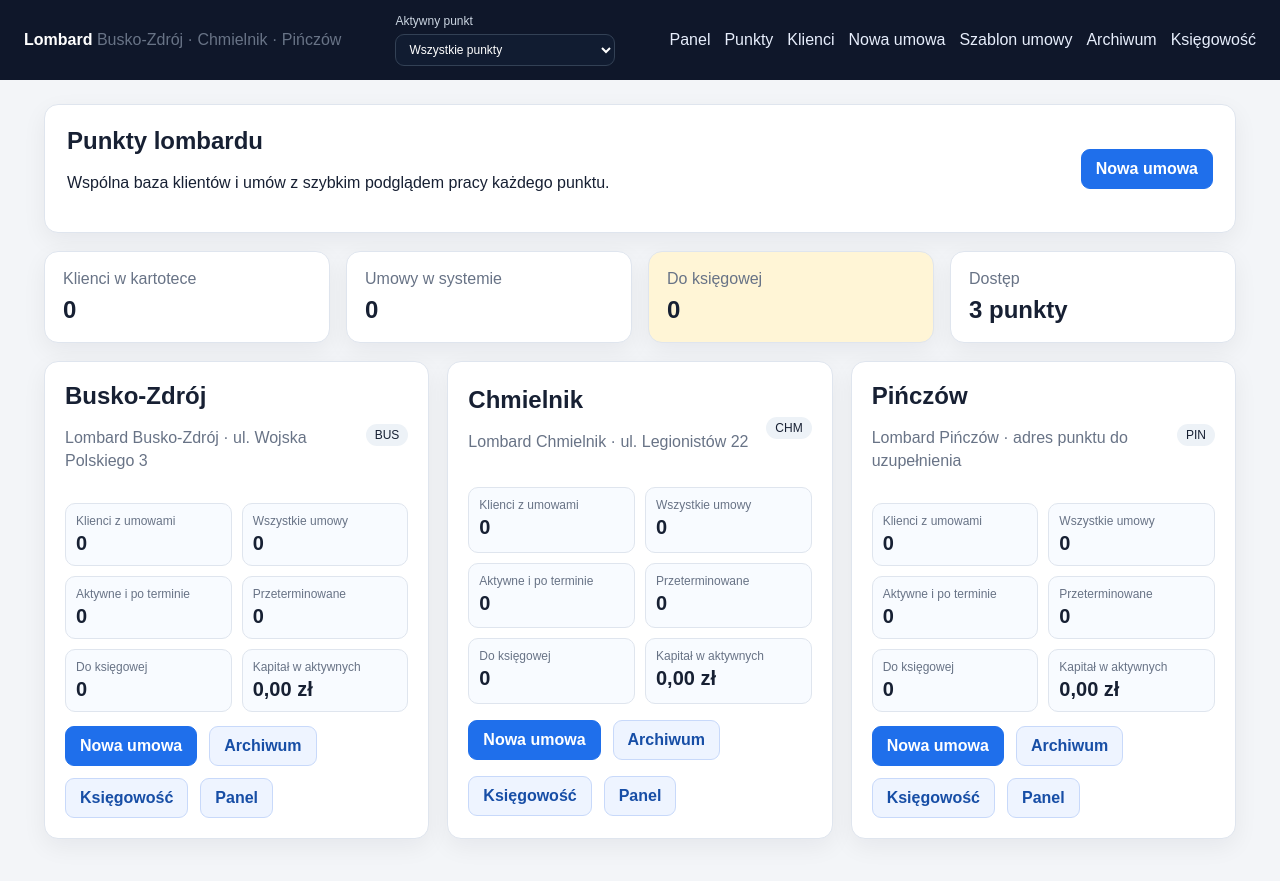
After one commit to konbogcars-glitch/lombard, a Flask app: page /branches in a window 1280 px wide. The commit adds this page. Run offline with Flask 3, Linux system fonts and the light colour scheme; data comes from the database, SQL or seed files in the repository; data that the repository does not hold is empty.

Commit message:
Add branch workload overview
Co-authored-by: konbogcars-glitch <konbogcars-glitch@users.noreply.github.com>

```diff
--- a/lombard/routes.py
+++ b/lombard/routes.py
@@ -479,6 +479,59 @@ def dashboard() -> str:
         today=_today(),
         selected_branch_id=branch_id,
         showing_all_branches=showing_all_branches,
+    )
+
+
+def _branch_workload_rows() -> list[dict]:
+    return query_all(
+        """
+        SELECT
+            branches.*,
+            COUNT(contracts.id) AS contracts_total,
+            COUNT(DISTINCT contracts.client_id) AS clients_count,
+            COALESCE(SUM(CASE WHEN contracts.status IN ('active', 'expired') THEN 1 ELSE 0 END), 0) AS open_count,
+            COALESCE(SUM(CASE WHEN contracts.status = 'expired' THEN 1 ELSE 0 END), 0) AS expired_count,
+            COALESCE(SUM(
+                CASE
+                    WHEN contracts.status IN ('settled', 'sold')
+                         AND contracts.accountant_sent_at IS NULL
+                    THEN 1
+                    ELSE 0
+                END
+            ), 0) AS accounting_pending_count,
+            COALESCE(SUM(
+                CASE
+                    WHEN contracts.status IN ('active', 'expired')
+                    THEN contracts.loan_amount_cents
+                    ELSE 0
+                END
+            ), 0) AS open_loan_cents
+        FROM branches
+        LEFT JOIN contracts ON contracts.branch_id = branches.id
+        GROUP BY branches.id
+        ORDER BY branches.id
+        """
+    )
+
+
+@bp.route("/branches")
+def branches() -> str:
+    _refresh_overdue_contracts()
+    totals = query_one(
+        """
+        SELECT
+            (SELECT COUNT(*) FROM clients) AS clients_total,
+            (SELECT COUNT(*) FROM contracts) AS contracts_total,
+            (SELECT COUNT(*)
+             FROM contracts
+             WHERE status IN ('settled', 'sold')
+               AND accountant_sent_at IS NULL) AS accounting_pending_total
+        """
+    )
+    return render_template(
+        "branches.html",
+        branches=_branch_workload_rows(),
+        totals=totals,
     )
 
 
--- a/lombard/static/style.css
+++ b/lombard/static/style.css
@@ -372,6 +372,46 @@ button:hover {
   margin-bottom: 4px;
 }
 
+.branch-grid {
+  display: grid;
+  gap: 18px;
+  grid-template-columns: repeat(auto-fit, minmax(320px, 1fr));
+}
+
+.branch-card {
+  display: grid;
+  gap: 14px;
+}
+
+.branch-metrics {
+  display: grid;
+  gap: 10px;
+  grid-template-columns: repeat(2, minmax(0, 1fr));
+  margin: 0;
+}
+
+.branch-metrics div {
+  background: #f8fbff;
+  border: 1px solid var(--line);
+  border-radius: 10px;
+  padding: 10px;
+}
+
+.branch-metrics dt {
+  color: var(--muted);
+  font-size: 12px;
+}
+
+.branch-metrics dd {
+  font-size: 20px;
+  font-weight: 700;
+  margin: 4px 0 0;
+}
+
+.branch-actions {
+  flex-wrap: wrap;
+}
+
 .details {
   display: grid;
   grid-template-columns: 190px minmax(0, 1fr);
--- a/lombard/templates/base.html
+++ b/lombard/templates/base.html
@@ -29,6 +29,7 @@
     </form>
     <nav>
       <a href="{{ url_for('lombard.dashboard') }}">Panel</a>
+      <a href="{{ url_for('lombard.branches') }}">Punkty</a>
       <a href="{{ url_for('lombard.clients') }}">Klienci</a>
       <a href="{{ url_for('lombard.contract_new') }}">Nowa umowa</a>
       <a href="{{ url_for('lombard.contract_template_settings') }}">Szablon umowy</a>
--- /dev/null
+++ b/lombard/templates/branches.html
@@ -0,0 +1,78 @@
+{% extends "base.html" %}
+{% block title %}Punkty lombardu{% endblock %}
+{% block content %}
+<section class="hero">
+  <div>
+    <h1>Punkty lombardu</h1>
+    <p>Wspólna baza klientów i umów z szybkim podglądem pracy każdego punktu.</p>
+  </div>
+  <a class="button primary" href="{{ url_for('lombard.contract_new') }}">Nowa umowa</a>
+</section>
+
+<section class="cards">
+  <article class="card">
+    <span class="label">Klienci w kartotece</span>
+    <strong>{{ totals.clients_total or 0 }}</strong>
+  </article>
+  <article class="card">
+    <span class="label">Umowy w systemie</span>
+    <strong>{{ totals.contracts_total or 0 }}</strong>
+  </article>
+  <article class="card warning">
+    <span class="label">Do księgowej</span>
+    <strong>{{ totals.accounting_pending_total or 0 }}</strong>
+  </article>
+  <article class="card">
+    <span class="label">Dostęp</span>
+    <strong>3 punkty</strong>
+  </article>
+</section>
+
+<section class="branch-grid">
+  {% for branch in branches %}
+    <article class="panel branch-card">
+      <div class="panel-heading">
+        <div>
+          <h2>{{ branch.city }}</h2>
+          <p class="muted">{{ branch.name }} · {{ branch.address }}</p>
+        </div>
+        <span class="status">{{ branch.code }}</span>
+      </div>
+
+      <dl class="branch-metrics">
+        <div>
+          <dt>Klienci z umowami</dt>
+          <dd>{{ branch.clients_count or 0 }}</dd>
+        </div>
+        <div>
+          <dt>Wszystkie umowy</dt>
+          <dd>{{ branch.contracts_total or 0 }}</dd>
+        </div>
+        <div>
+          <dt>Aktywne i po terminie</dt>
+          <dd>{{ branch.open_count or 0 }}</dd>
+        </div>
+        <div>
+          <dt>Przeterminowane</dt>
+          <dd>{{ branch.expired_count or 0 }}</dd>
+        </div>
+        <div>
+          <dt>Do księgowej</dt>
+          <dd>{{ branch.accounting_pending_count or 0 }}</dd>
+        </div>
+        <div>
+          <dt>Kapitał w aktywnych</dt>
+          <dd>{{ branch.open_loan_cents|money }}</dd>
+        </div>
+      </dl>
+
+      <div class="actions branch-actions">
+        <a class="button primary" href="{{ url_for('lombard.contract_new', branch_id=branch.id) }}">Nowa umowa</a>
+        <a class="button" href="{{ url_for('lombard.archive', branch_id=branch.id) }}">Archiwum</a>
+        <a class="button" href="{{ url_for('lombard.accounting', branch_id=branch.id) }}">Księgowość</a>
+        <a class="button" href="{{ url_for('lombard.dashboard', branch_id=branch.id) }}">Panel</a>
+      </div>
+    </article>
+  {% endfor %}
+</section>
+{% endblock %}
```
Also changed, not shown: tests/test_app_flow.py (+62 -0 lines).
